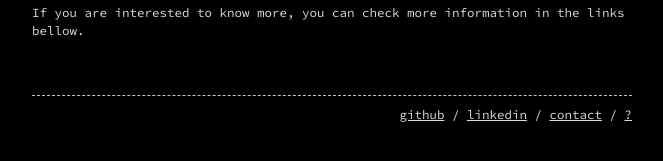
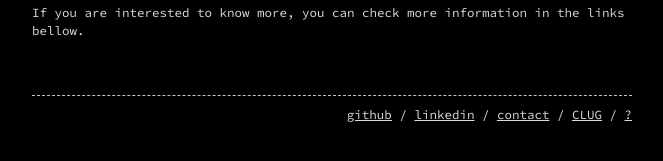
Before and after one commit to Deoxizn/deoxizn.github.io, a Jekyll site: the page built from index.md, in a window 1280 px wide. Shown: the part 672-833 px from the top of the page, without its empty margins (308-971 px from the left). Built offline with Jekyll 4.4.1, drawn with Linux system fonts in a browser that asks for light colours.

Commit message:
Update _config.yml

```diff
--- a/_config.yml
+++ b/_config.yml
@@ -12,6 +12,7 @@ footer:
     <a href="https://github.com/Deoxizn/deoxizn.github.io" target="_blank" rel="noopener noreferrer">github</a> /
     <a href="www.linkedin.com/in/david-garcia-318a3ba7" target="_blank" rel="noopener noreferrer">linkedin</a> /
     <a href="mailto:devi@dirty.pizza" target="_blank" rel="noopener noreferrer">contact</a> /
+    <a href="https://cochiselinuxusergroup.org/" target="_blank" rel="noopener noreferrer">CLUG</a> /
     <a href="" target="_blank" rel="noopener noreferrer">?</a>
 
 # Build settings
```
